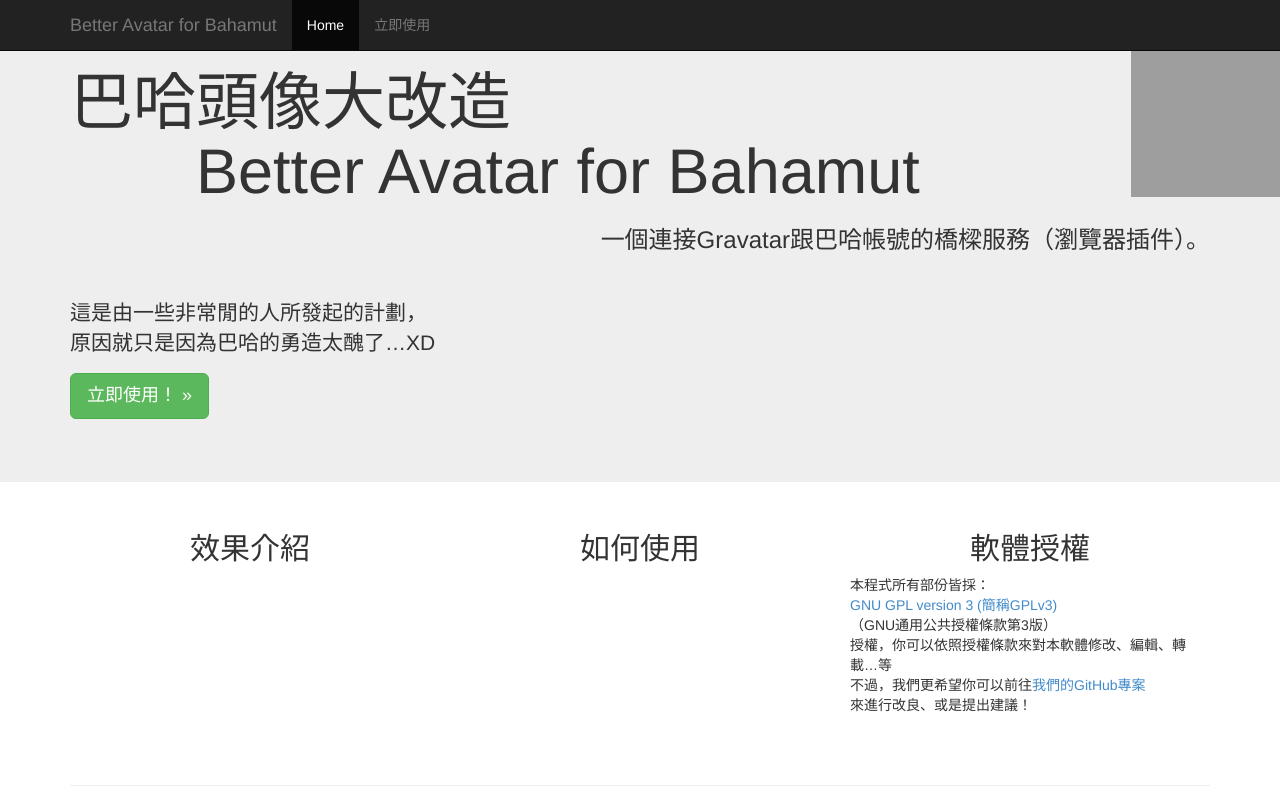
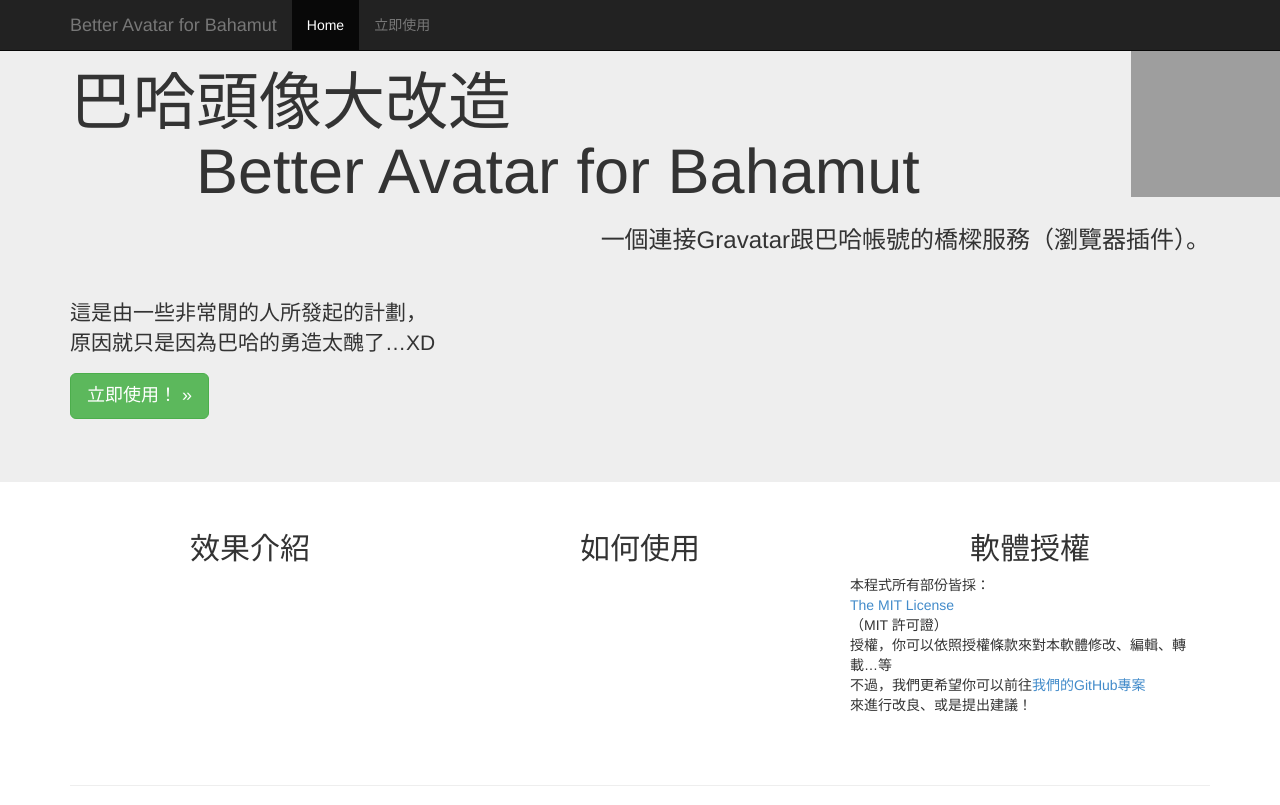
Before and after one commit to seadog007/ba4b-siteback, a PHP site: page / in a window 1280 px wide. Shown: the top 805 px of the page. Run offline with PHP 8.4, Linux system fonts and the light colour scheme; some libraries are stand-ins or nearby versions; grey boxes are pictures that could not be loaded.

Commit message:
Changed license to MIT

```diff
--- a/index.php
+++ b/index.php
@@ -50,8 +50,8 @@
         <div class="col-md-4">
             <h2><center>軟體授權</center></h2>
             <p>本程式所有部份皆採：<br>
-              <a href="http://www.gnu.org/licenses/gpl.html">GNU GPL version 3 (簡稱GPLv3)</a><br>
-              （GNU通用公共授權條款第3版）<br>
+              <a href="http://opensource.org/licenses/MIT">The MIT License</a><br>
+              （MIT 許可證）<br>
               授權，你可以依照授權條款來對本軟體修改、編輯、轉載…等<br>
               不過，我們更希望你可以前往<a href="https://github.com/ba4b">我們的GitHub專案</a><br>來進行改良、或是提出建議！</p>
         </div>
```
Also changed, not shown: README.md, 1 other file.
